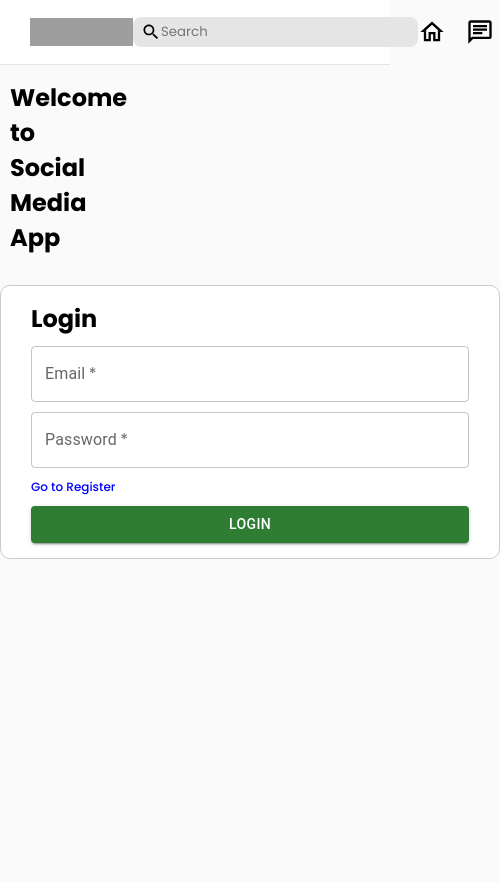
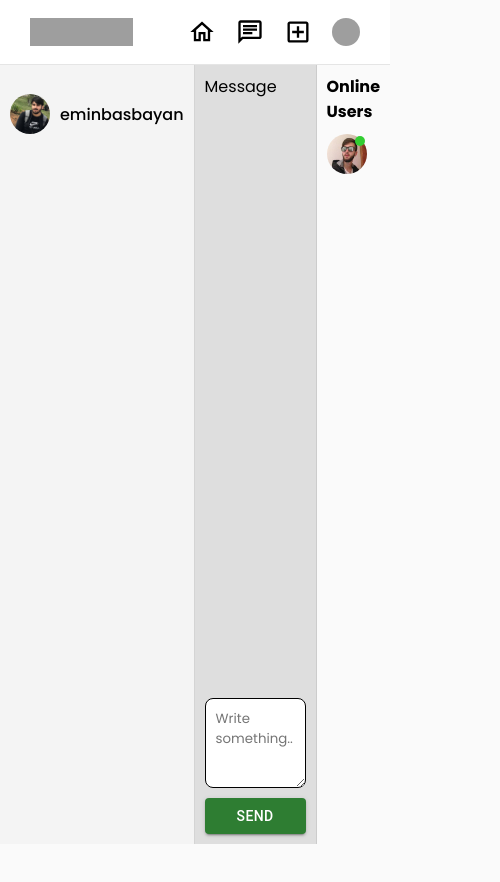
Before and after one commit to MustafaYilmaz1625/Blog-MERN, a React (Create React App) app in the folder react.instagram/: page / in a window 390 px wide. Shown: the top 882 px of the page, 500 px wide, since content can reach past the window. After the commit the page ends 844 px from the top, so only its background shows below. Built offline with nearby package versions, Linux system fonts and the light colour scheme; grey boxes are pictures that could not be loaded.

Commit message:
responsive

```diff
--- a/react.instagram/src/App.jsx
+++ b/react.instagram/src/App.jsx
@@ -2,8 +2,8 @@ import { useState } from "react";
 import Header from "./components/header/Header";
 import Share from "./components/share/Share";
 import Login from "./pages/login/Login";
-import Register from "./pages/register/Register";
-// import Messenger from "./pages/messenger/Messenger";
+// import Register from "./pages/register/Register";
+import Messenger from "./pages/messenger/Messenger";
 // import Home from "./pages/home/Home";
 // import Profile from "./pages/profile/Profile";
 
@@ -17,9 +17,9 @@ function App() {
       <Share open={open} handleClose={handleClose} />
       {/* <Home /> */}
       {/* <Profile /> */}
-      {/* <Messenger/> */}
+      <Messenger/>
       {/* <Register/> */}
-      <Login/>
+      {/* <Login/> */}
     </div>
   );
 }
--- a/react.instagram/src/components/chatOnline/chatOnline.css
+++ b/react.instagram/src/components/chatOnline/chatOnline.css
@@ -25,3 +25,9 @@
   font-weight: 500;
   display: flex;
 }
+
+@media (max-width: 768px) {
+  .chat-online-name{
+    display: none;
+  }
+}
--- a/react.instagram/src/components/header/header.css
+++ b/react.instagram/src/components/header/header.css
@@ -43,3 +43,11 @@
   display: flex;
   font-size: 28px;
 }
+
+
+
+@media (max-width: 768px) {
+  .header .search {
+    display: none;
+  }
+}
--- a/react.instagram/src/pages/messenger/messenger.css
+++ b/react.instagram/src/pages/messenger/messenger.css
@@ -78,3 +78,24 @@ background: #ffff;
 .chat-online{
   flex: 3;
 }
+
+@media (max-width: 768px) {
+  .chat-menu {
+    flex: 1;
+  }
+  .chat-box-bottom {
+    flex-direction: column;
+  }
+  .chat-box-bottom button {
+    width: 100%;
+  }
+  .chat-menu-input {
+    display: none;
+  }
+  .chat-box{
+    flex: 10;
+  }
+  .chat-online{
+    flex:1;
+  }
+}
```
